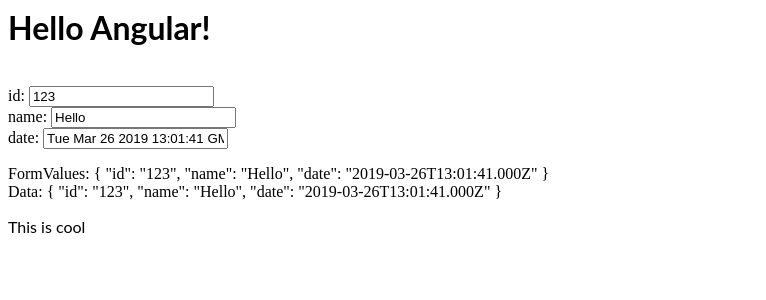
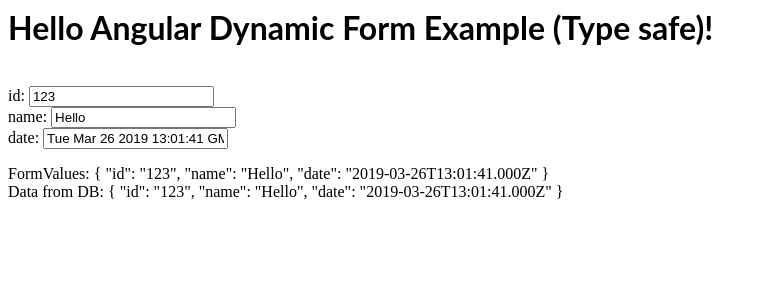
Before and after one commit to MichaelWarneke/dynamic-forms, an Angular app: page / in a window 1280 px wide. Shown: the top 300 px of the page, without its empty margins (0-766 px from the left). Built offline with nearby package versions, Linux system fonts and the light colour scheme.

Commit message:
3 files modified

```diff
--- a/src/app/app.component.html
+++ b/src/app/app.component.html
@@ -1,4 +1 @@
 <hello [name]="name"></hello>
-<p>
-  This is cool
-</p>
--- a/src/app/app.component.ts
+++ b/src/app/app.component.ts
@@ -6,5 +6,5 @@
   styleUrls: [ './app.component.css' ]
 })
 export class AppComponent  {
-  name = 'Angular';
+  name = 'Angular Dynamic Form Example (Type safe)';
 }
--- a/src/app/hello.component.ts
+++ b/src/app/hello.component.ts
@@ -16,7 +16,7 @@
 
   </form>
   FormValues: {{form.value | json}} <br>
-  Data: {{data | json}}
+  Data from DB: {{data | json}}
   `,
   styles: [`h1 { font-family: Lato; }`]
 })
@@ -33,8 +33,5 @@
     Object.keys(this.form.controls).forEach(key => {
       this.formlist.push({...this.form.get(key) as FormControlBase, key: key });
     })
-    let control: FormControlBase = this.form.controls['date'];
-    console.log(control);
-    console.log(this.form.controls);
   }
 }
```
